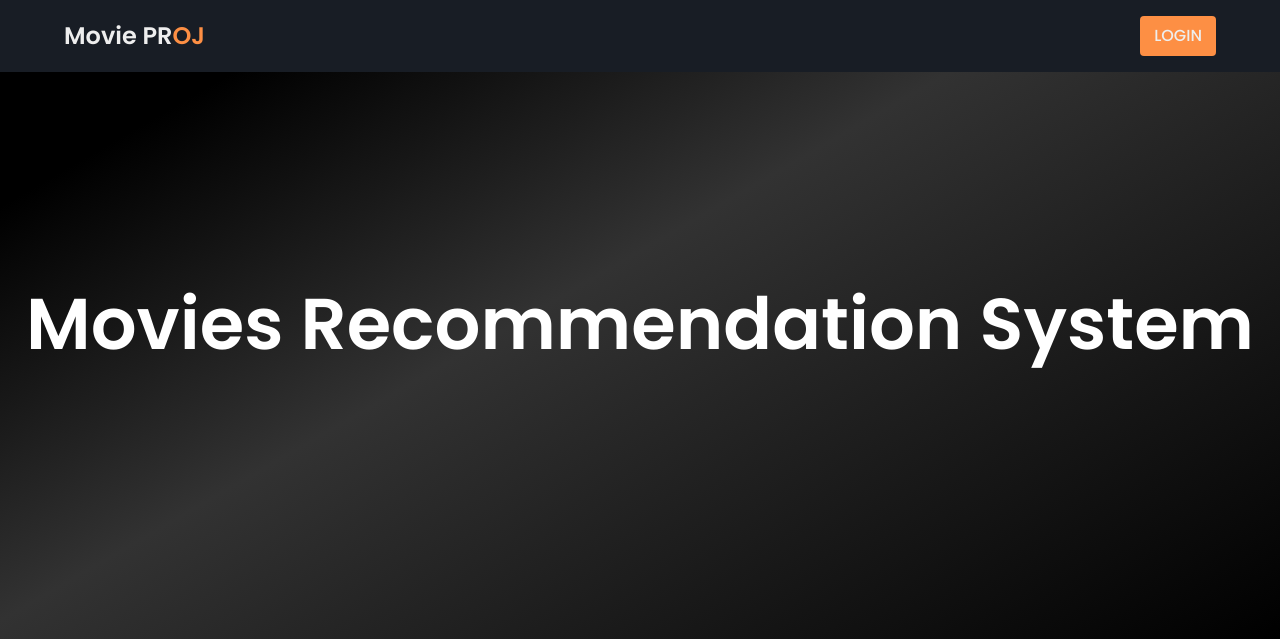
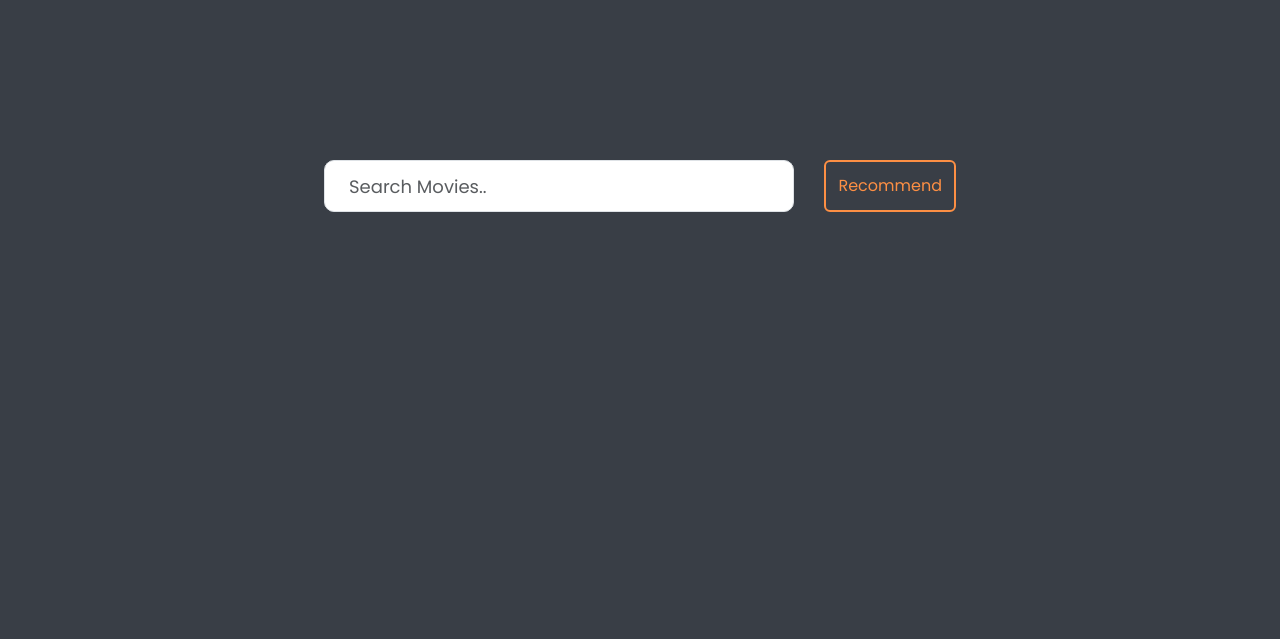
Before and after one commit to manohar135/Movie-recommendation-Web-application-flask-, a Flask app: page / in a window 1280 px wide. Shown: the top 639 px of the page. After the commit the page ends 212 px from the top, so only its background shows below. Run offline with Flask 3, Linux system fonts and the light colour scheme; parts of the project's set-up code (start-up, migrations or seed data) failed here and were passed over; grey boxes are pictures that could not be loaded.

Commit message:
changes made

```diff
--- a/app.py
+++ b/app.py
@@ -1,48 +1,47 @@
 from flask import Flask, render_template, request, jsonify
-import pandas as pd
-import pickle as pkl
-import requests
+import fetchmovies
 
-#Loding the list of movies to be reccomend
-with open('ML_model\listOf5.pkl', 'rb') as f:
-    rec_movid_list = pkl.load(f)
+# #Loding the list of movies to be reccomend
+# with open('ML_model\listOf5.pkl', 'rb') as f:
+#     movie_rec_list = pkl.load(f)
 
 
-#Getting the title list of the movies
-df = pd.read_csv("ML_model/tmdb_5000_movies.csv")
-names = list(df["original_title"])
+# #Getting the title list of the movies
+# df = pd.read_csv("ML_model/tmdb_5000_movies.csv")
+# names = list(df["original_title"])
 
-#Fetch movie posters
-def fetch_poster(movie_id):
-    response = requests.get("https://api.themoviedb.org/3/movie/{}?api_key=0c491a3828cefc4197b2ca0faa726826".format(movie_id))
-    data = response.json()
-    return 'https://image.tmdb.org/t/p/w500/' + data['poster_path']
+# #Fetch movie posters
+# def fetch_poster(movie_id):
+#     print(movie_id)
+#     response = requests.get("https://api.themoviedb.org/3/movie/{}?api_key=0c491a3828cefc4197b2ca0faa726826".format(movie_id))
+#     data = response.json()
+#     return 'https://image.tmdb.org/t/p/w500/' + data['poster_path']
 
-#provides five suggestion in the search
-def returnFive(substring):
-    substring = substring.lower()
-    searchMovies = []
-    count = 0
-    for s in names:
-        if count > 4:
-            break
-        if substring in s.lower():
-            count += 1
-            searchMovies.append(s)
+# #provides five suggestion in the search
+# def returnFive(substring):
+#     substring = substring.lower()
+#     searchMovies = []
+#     count = 0
+#     for s in names:
+#         if count > 4:
+#             break
+#         if substring in s.lower():
+#             count += 1
+#             searchMovies.append(s)
 
-    return searchMovies
+#     return searchMovies
 
 
-#reccomending 5 movies based on title
-def reccomendMovies(title):
-    movie_index = df[df['original_title'] == title].index[0]
-    movie_rec_indexs = rec_movid_list[movie_index]
+# #reccomending 5 movies based on title
+# def reccomendMovies(title):
+#     movie_index = df[df['original_title'] == title].index[0]
+#     movie_rec_indexs = movie_rec_list[movie_index]
 
-    movie_titles = list(df.loc[movie_rec_indexs, 'original_title'].values)
+#     movie_titles = list(df.loc[movie_rec_indexs, 'original_title'].values)
 
-    movie_ids = df.loc[movie_rec_indexs, 'id'].values
-    poster_urls = [fetch_poster(id) for id in movie_ids]
-    return movie_titles, poster_urls
+#     movie_ids = df.loc[movie_rec_indexs, 'id'].values
+#     poster_urls = [fetch_poster(id) for id in movie_ids]
+#     return movie_titles, poster_urls
 
 
 app = Flask(__name__)
@@ -54,11 +53,11 @@ def Home():
     else:
         data = request.json
         if data['is_rec']:
-            titles, posters = reccomendMovies(data['str'])
+            titles, posters = fetchmovies.reccomendMovies(data['str'])
             data = {'titles': titles, 'posters': posters}
             return jsonify(data)
         else:
-            return jsonify(returnFive(data['str']))
+            return jsonify(fetchmovies.searchMovies(data['str']))
 
 
 
--- a/static/script.js
+++ b/static/script.js
@@ -1,9 +1,3 @@
-let header = document.querySelector("header");
-
-window.addEventListener("scroll", () => {
-  header.classList.toggle("shadow", window.scrollY > 100);
-});
-
 
 // sending the input to flask app and geting the 5 movie list
 function filterFunction(rec) { //When recommend botton is clicked
@@ -20,8 +14,8 @@ function filterFunction(rec) { //When recommend botton is clicked
     .then((response) => response.text())
     .then((data) => {
       if(rec){
+        window.scrollBy(0, 500)
         displayRecommendation(JSON.parse(data))
-        // displayRecommendation(data)
       }else{
         displayFilter(JSON.parse(data));
       }
@@ -52,21 +46,35 @@ function displayFilter(data) {
     listItems[i].addEventListener("click", function () {
 
       while (ul.firstChild) {
-        ul.removeChild(ul.lastChild);
+        ul.removeChild(ul.lastChild); //removing other movie list when one movie is selected
       }
 
+      var head = document.getElementById("head");
       var name = this.textContent;
+      head.childNodes[1].textContent = name;
       document.getElementById("myInput").value = name;
     });
   }
 }
 
+async function displayRecommendation(data){
+  const timer = ms => new Promise(res => setTimeout(res, ms))
+  card = document.getElementById("card-container").getElementsByClassName("col");
 
-function displayRecommendation(data){
+  document.getElementById("head").style.display="block"
+
+  for(var i = 0; i<card.length; i++){
+    card[i].style.display = "none";
+  }
   cardImage = document.getElementsByClassName("card-img-top");
   cardTitles = document.getElementsByClassName("card-title");
+
+  await timer(500);
   for(var i = 0; i<cardTitles.length; i++){
+    card[i].style.display = "block";
     cardImage[i].src = data.posters[i]
     cardTitles[i].textContent = data.titles[i];
+    card[i].classList.add("fade-in");
+    await timer(1000);
   }
 }
--- a/static/style.css
+++ b/static/style.css
@@ -96,56 +96,6 @@ header.shadow .logo {
     transition: 0.3s;
 }
 
-
-.home {
-    display: grid;
-    align-items: center;
-    justify-content: center;
-    background: linear-gradient(150deg, rgba(0, 0, 0, 1) 15%, rgba(50, 50, 50, 1) 45%, rgba(0, 0, 0, 1) 100%);
-    width: 100%;
-    min-height: 80vh;
-}
-
-.home-text {
-    color: white;
-    text-align: center;
-}
-
-.home-title {
-    font-size: 4.5rem;
-    font-weight: 700;
-    width: 100%;
-}
-
-.home-subtitle {
-    font-size: 1rem;
-    font-weight: 400;
-}
-
-.fade-text {
-    animation: fadeIn 3s;
-    -webkit-animation: fadeIn 3s;
-    -moz-animation: fadeIn 3s;
-    -o-animation: fadeIn 3s;
-    -ms-animation: fadeIn 3s;
-    transition: 1s ease-out;
-}
-
-@keyframes fadeIn {
-    0% {
-        opacity: 0;
-        transform: translateY(100px);
-    }
-
-    100% {
-        opacity: 1;
-        transform: translateY(0);
-    }
-}
-
-
-
-
 /* search style */
 
 .padding {
--- a/templates/base.html
+++ b/templates/base.html
@@ -11,12 +11,6 @@
 </head>
 
 <body>
-  <header>
-    <div class="nav container">
-      <a href="/" class="logo">Movie PR<span>OJ</span></a>
-      <a href="#" class="login btn-orange">login</a>
-    </div>
-  </header>
   {%block body %} {%endblock body %}
 
   <script src="https://cdn.jsdelivr.net/npm/bootstrap@5.3.0-alpha1/dist/js/bootstrap.bundle.min.js"
--- a/templates/index.html
+++ b/templates/index.html
@@ -1,11 +1,5 @@
 {% extends 'base.html' %} {% block title %}Movies Recommendation System{%
 endblock title %} {% block body %}
-
-<section id="home" class="home">
-  <div class="home-text fade-text">
-    <h2 class="home-title">Movies Recommendation System</h2>
-  </div>
-</section>
 
 <div class="row justify-content-center padding">
   <div class="col-md-8 ftco-animate fadeInUp ftco-animated">
@@ -14,12 +8,12 @@ endblock title %} {% block body %}
         <input
           type="text"
           class="form-control px-4"
-          placeholder="Search.."
+          placeholder="Search Movies.."
           id="myInput"
           onkeyup="filterFunction(false)"
         />
         <button class="Recommend_btn btn"
-        onClick = "filterFunction(true)">Recommend</button>
+        onClick = "filterFunction(true); return false">Recommend</button>
       </div>
       <div class="movie-content">
         <div class="card listcard">
@@ -29,7 +23,8 @@ endblock title %} {% block body %}
     </form>
   </div>
 
-  <div class="row row-cols-1 row-cols-md-5 g-4" style = "marge">
+  <div id = "card-container" class="row row-cols-1 row-cols-md-5 g-4">
+    <div id="head" class="row">Movies Similar to: <span></span></div>
     <div class="col">
       <div class="card h-100">
         <img src="..." class="card-img-top" alt="..." />
```
Also changed, not shown: other parts of static/style.css (+35 -0 lines), fetchmovies.py (added, +49 -0 lines).
